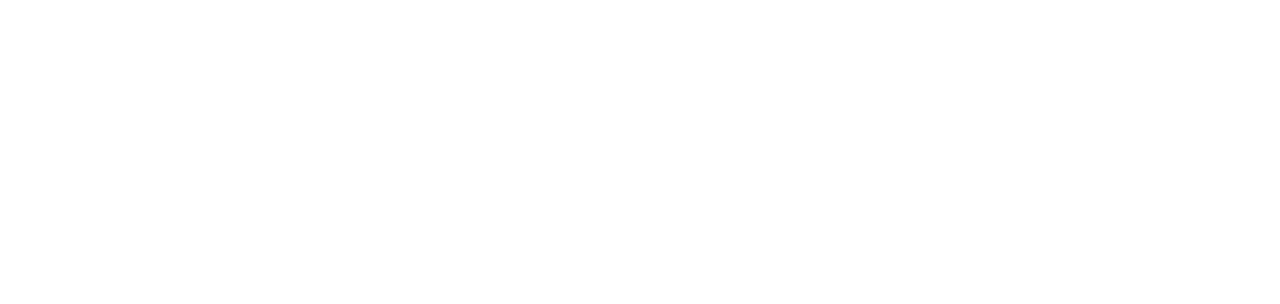
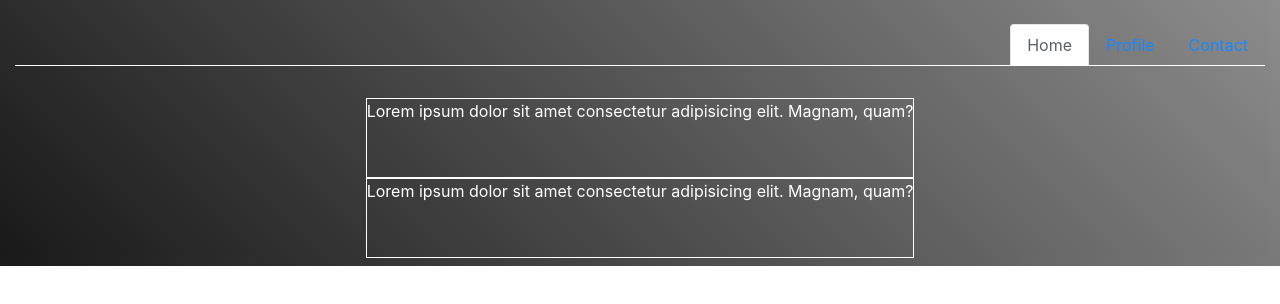
Before and after one commit to tundeiness/Restaurant, a website built with webpack: page dist/index.html in a window 1280 px wide. Built offline with nearby package versions, Linux system fonts and the light colour scheme.

Commit message:
intial html structure setup

```diff
--- a/src/index.js
+++ b/src/index.js
@@ -1 +1,3 @@
-alert('I clicked!!');
+import 'bootstrap';
+
+// alert('I clicked!!');
--- /dev/null
+++ b/src/style.css
@@ -0,0 +1,31 @@
+#content {
+   /* height: 20rem; */
+  /* background-color: forestgreen; */
+  /* background:rgba(255,255,255,0.5); */
+
+  /* background: rgba(255, 255, 255, .5) url('/img/andy-falconer-unsplash.jpg') 0 0 no-repeat; */
+
+
+  /* background-size: auto 200%; */
+  background: linear-gradient(45deg, black, gray);
+  opacity: 0.9;
+}
+
+.navy{
+  /* margin-left: 68rem; */
+  border-bottom: none;
+}
+
+.nav-tabs {
+   border-bottom: none !important;
+}
+
+#nav-tabContent{
+  border-top: 1px solid white;
+  color: white;
+}
+
+.logo{
+  border: 1px solid white;
+  height: 5rem;
+}
```
Also changed, not shown: dist/index.html, dist/main.js, img/Egusi-soup.jpeg (added), img/Jollof-rice.jpeg (added), img/Moi-moi.jpeg (added), img/andy-falconer-unsplash.jpg (added), img/boiled-plantain.jpeg (added), img/finger-food.jpeg (added), img/fried-plantain.jpeg (added), img/plantain.jpeg (added), img/porridge.jpeg (added), img/rice-in-leaf.jpeg (added), img/steak-on-sticks.jpeg (added), img/suya.jpeg (added), 1 more files.
